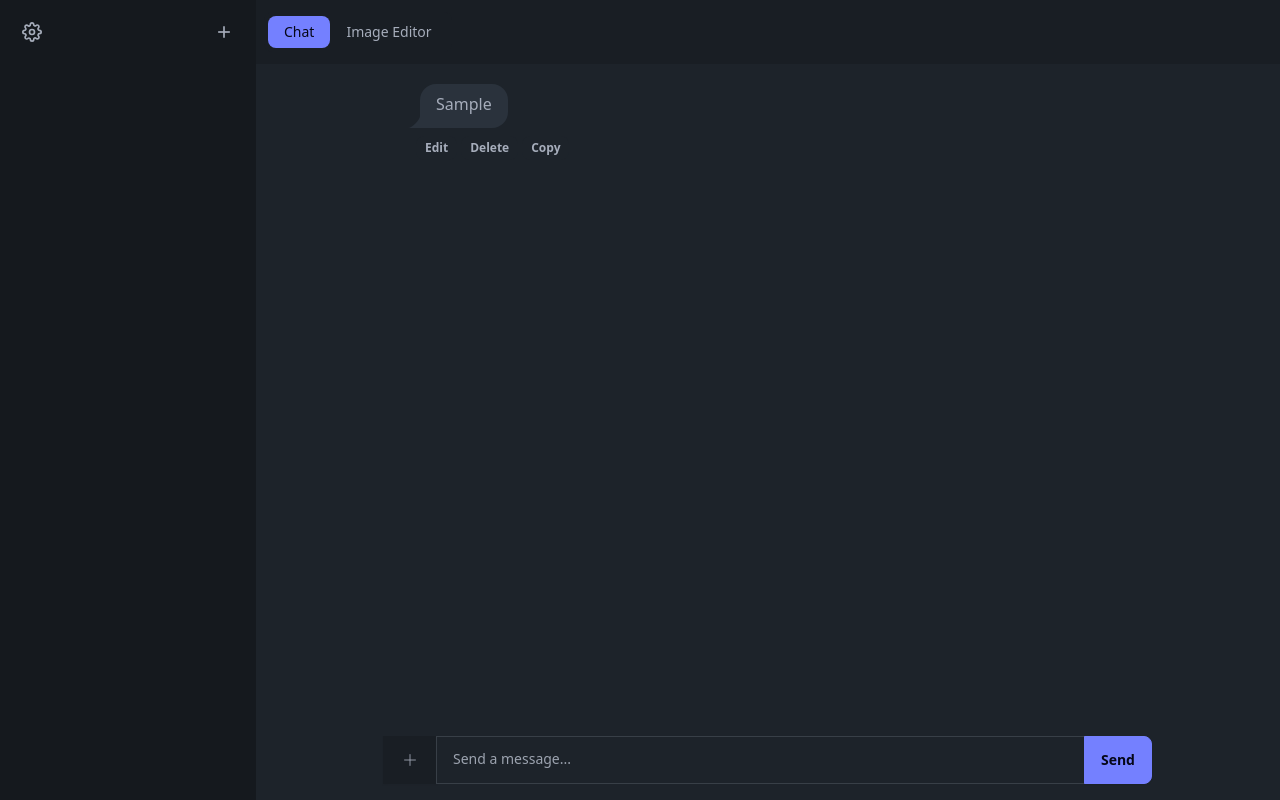
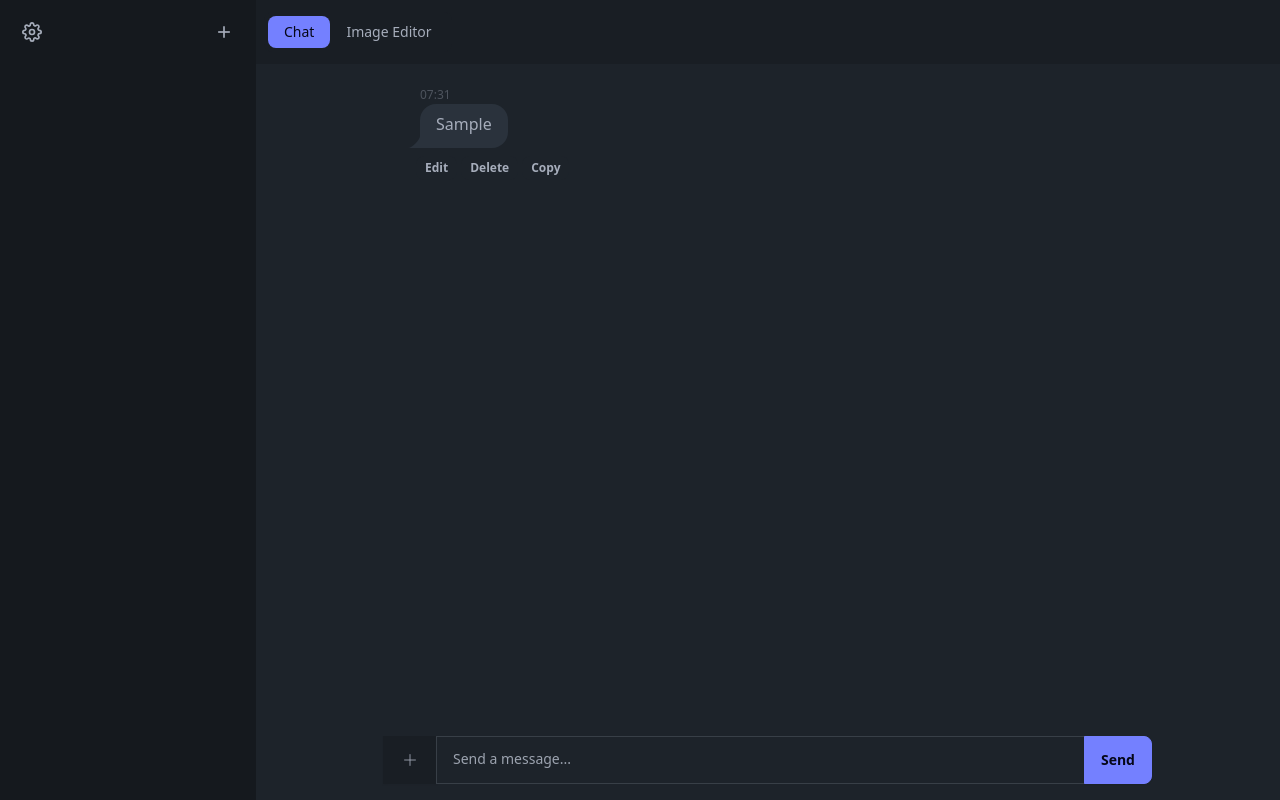
Before and after one commit to carterwayneskhizeine/GoldieRillChat, a React (Vite) app: page / in a window 1280 px wide. Both pictures are taken after typing "Sample" into the empty fields and a click on the button "Send". Built offline with nearby package versions, Linux system fonts and the light colour scheme.

Commit message:
Refactor chat message timestamp and file name display
- Simplified chat message header layout
- Moved timestamp display to a consistent location
- Improved conditional rendering of file name editing
- Adjusted styling for timestamp and file name sections

```diff
--- a/src/App.jsx
+++ b/src/App.jsx
@@ -1204,9 +1204,9 @@ const themes = ["light", "dark", "cupcake", "synthwave", "cyberpunk", "valentine
               <div className="max-w-3xl mx-auto py-4 px-6 pb-32">
                 {messages.map(message => (
                   <div key={message.id} className="chat chat-start mb-8">
-                    {message.txtFile && (
-                      <div className="chat-header opacity-70">
-                        {editingFileName === message.id ? (
+                    <div className="chat-header opacity-70">
+                      {message.txtFile ? (
+                        editingFileName === message.id ? (
                           <div className="join">
                             <input
                               type="text"
@@ -1251,9 +1251,13 @@ const themes = ["light", "dark", "cupcake", "synthwave", "cyberpunk", "valentine
                               {formatMessageTime(message.timestamp)}
                             </span>
                           </div>
-                        )}
-                      </div>
-                    )}
+                        )
+                      ) : (
+                        <span className="text-xs opacity-50">
+                          {formatMessageTime(message.timestamp)}
+                        </span>
+                      )}
+                    </div>
                     <div className="chat-bubble relative max-w-[800px]">
                       {editingMessage?.id === message.id ? (
                         <div className="join w-full">
@@ -1288,7 +1292,7 @@ const themes = ["light", "dark", "cupcake", "synthwave", "cyberpunk", "valentine
                             </div>
                           </div>
                           {message.files?.length > 0 && (
-                            <div className="flex flex-wrap gap-2 mt-2">
+                            <div className="flex flex-wrap gap-2">
                               {message.files.map((file, index) => (
                                 file.name.match(/\.(jpg|jpeg|png|gif|webp)$/i) ? (
                                   <div
```
